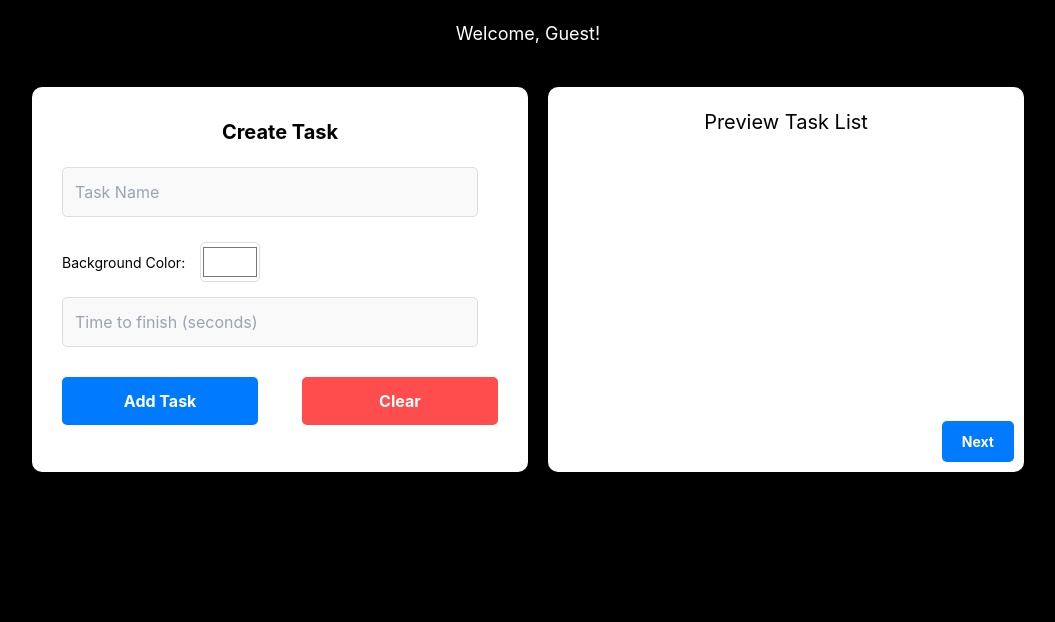
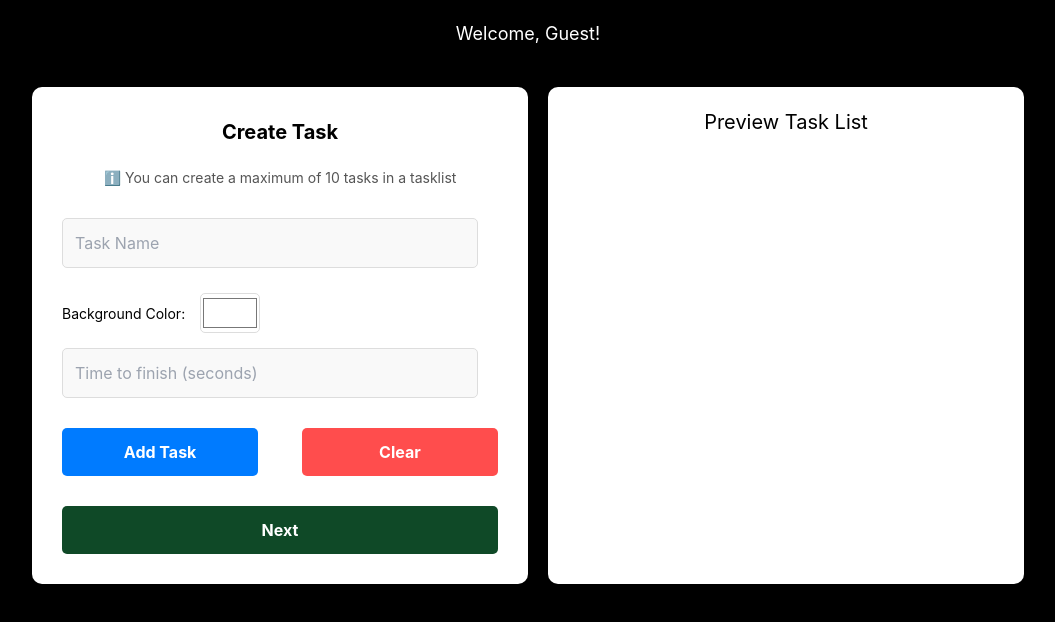
Before and after one commit to godlesscherry/react-task-manager, a React (Vite) app: page /task-creation in a window 1280 px wide. Shown: the top 622 px of the page, without its empty margins (112-1167 px from the left). Built offline with nearby package versions, Linux system fonts and the light colour scheme.

Commit message:
refactor: update position and style for next button

```diff
--- a/src/pages/TaskCreationPage.css
+++ b/src/pages/TaskCreationPage.css
@@ -243,21 +243,27 @@
   color: #cc0000; /* Darker red on hover */
 }
 
-/* Next Button Styling */
+/* Updated Next Button Styling */
 .next-button {
-  position: absolute; /* Positioning at the bottom-right */
-  bottom: 10px;
-  right: 10px;
-  background-color: #007bff;
+  display: block; /* Ensures the button takes up its own line */
+  margin-top: 30px; /* Add space above the button */
+  width: 100%; /* Full width of the container */
+  background-color: #0f4927;
   color: #fff;
   border: none;
-  padding: 10px 20px;
-  font-size: 14px;
+  padding: 12px; /* Increased padding for consistency */
+  font-size: 16px; /* Increased font size for readability */
   border-radius: 5px;
   cursor: pointer;
   font-weight: bold;
   transition: background-color 0.3s;
+  text-align: center; /* Center-align the text */
 }
+
+.next-button:hover {
+  background-color: #0056b3; /* Darker blue on hover */
+}
+
 
 .next-button:hover {
   background-color: #0056b3; /* Darker blue on hover */
@@ -287,3 +293,11 @@
   font-size: 14px;
   margin-top: 5px;
 }
+  /* Info Icon Styling */
+  .info-icon {
+    text-align: center;
+    color: #555;
+    font-size: 14px;
+    margin-top: 15px;
+    margin-bottom: 30px;
+  }
--- a/src/pages/TaskCreationPage.jsx
+++ b/src/pages/TaskCreationPage.jsx
@@ -74,6 +74,7 @@ const TaskCreationPage = () => {
       <div className="task-container">
         <div className="create-task-box">
           <h2>Create Task</h2>
+          <div className="info-icon">ℹ️ You can create a maximum of 10 tasks in a tasklist</div>
           <div className="form-group">
             <input
               type="text"
@@ -113,7 +114,11 @@ const TaskCreationPage = () => {
               Clear
             </button>
           </div>
+          <button className="next-button" onClick={handleNext}>
+            Next
+          </button>
         </div>
+
         <div className="task-preview-box">
           <h2>Preview Task List</h2>
           <ul className="task-list">
@@ -128,7 +133,7 @@ const TaskCreationPage = () => {
                 <div className="task-details">
                   <span className="task-id">ID: {task.id}</span>
                   <span className="task-name">Task Name: {task.name}</span>
-                  <span className="task-countdown">{task.countdown} seconds</span>
+                  <span className="task-countdown">Countdown: {task.countdown}s</span>
                   <span className="task-state">State: {task.state}</span>
                 </div>
                 {task.state === 'pending' && (
@@ -142,9 +147,6 @@ const TaskCreationPage = () => {
               </li>
             ))}
           </ul>
-          <button className="next-button" onClick={handleNext}>
-            Next
-          </button>
         </div>
       </div>
     </div>
```
